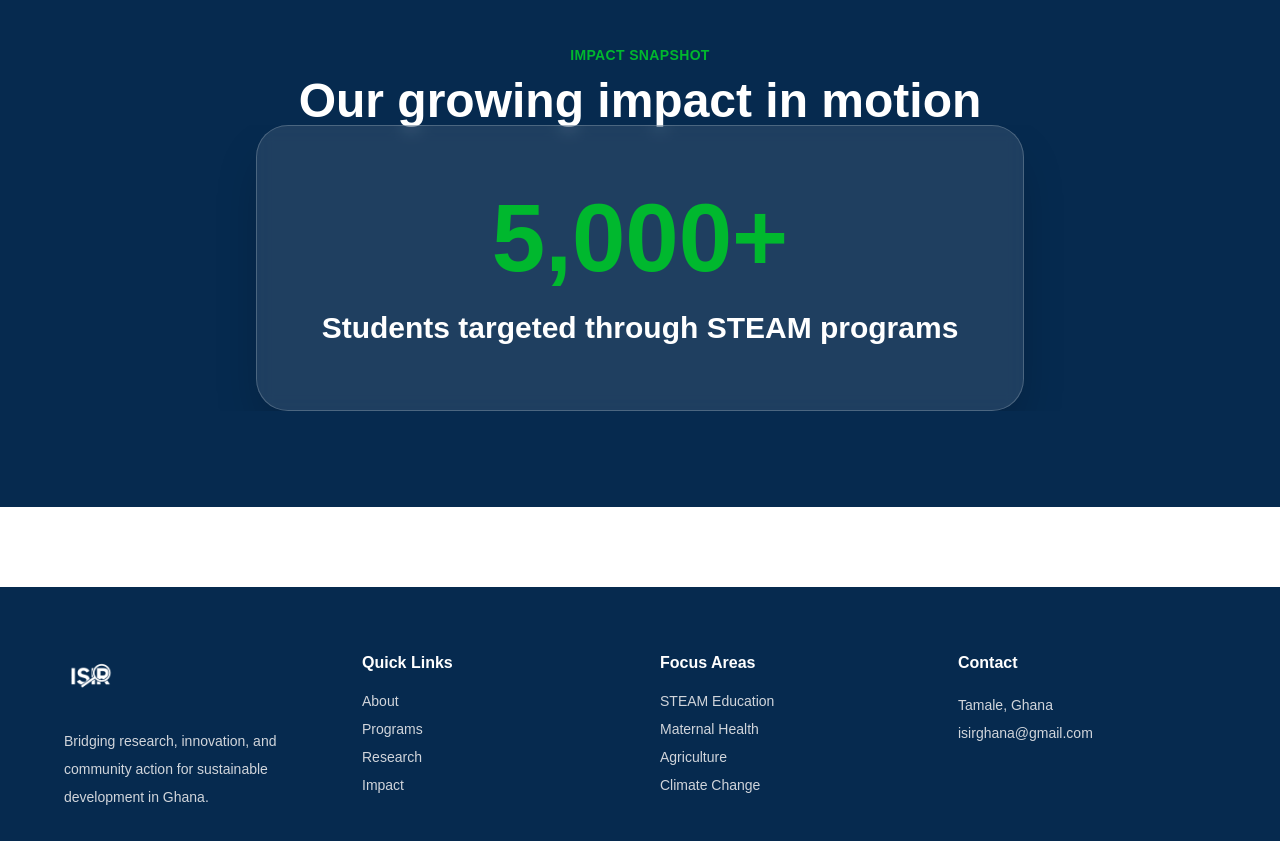
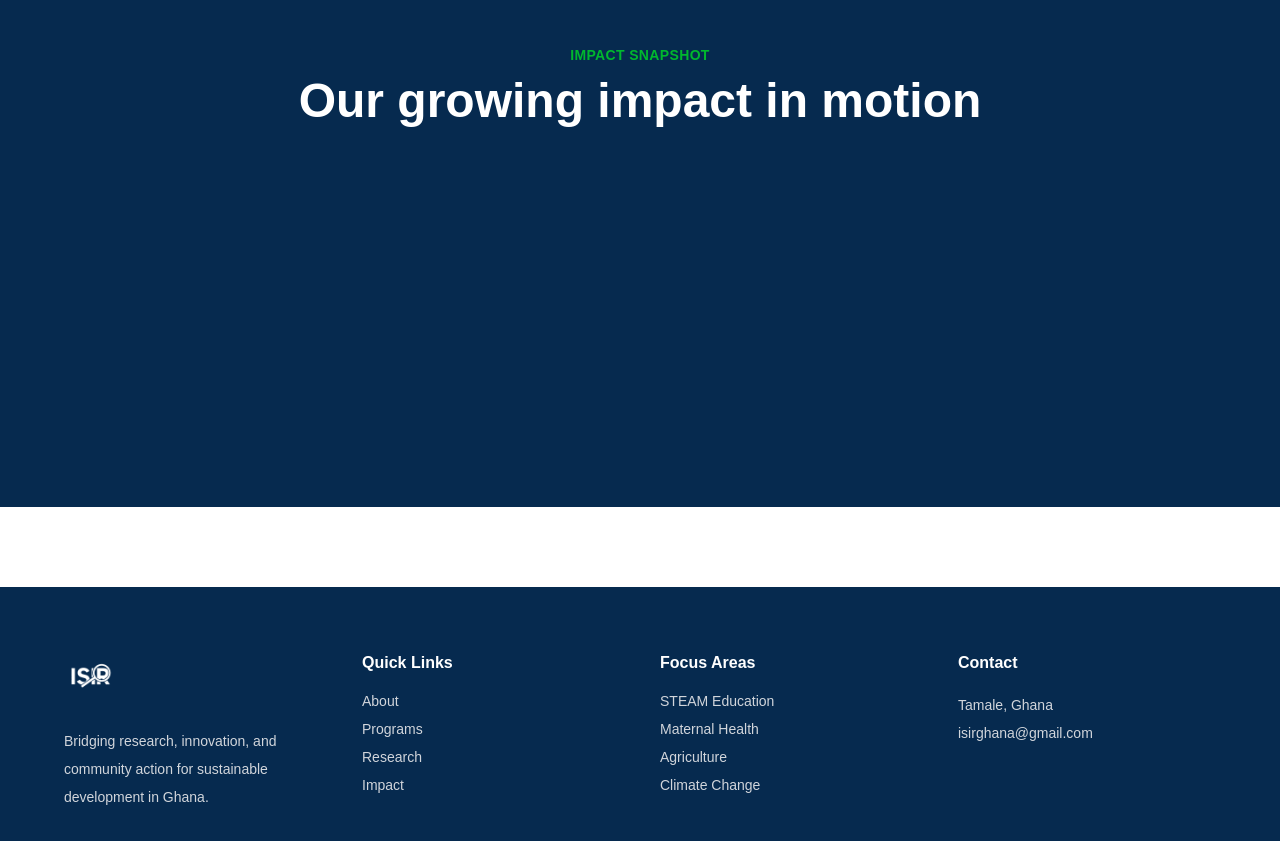
Before and after one commit to rashidasp28/isir-ghana-website, a Next.js app: page / in a window 1280 px wide. Shown: the part 2580-3421 px from the top of the page. Built offline with nearby package versions, Linux system fonts and the light colour scheme.

Commit message:
Make impact slider pause on each metric for readability

```diff
--- a/app/globals.css
+++ b/app/globals.css
@@ -21,15 +21,32 @@ body {
   padding-right: 1.5rem;
 }
 
-@keyframes impactSlide {
-  0% {
+@keyframes impactStepSlide {
+  0%, 14% {
     transform: translateX(0%);
   }
+  16%, 30% {
+    transform: translateX(-100%);
+  }
+  32%, 46% {
+    transform: translateX(-200%);
+  }
+  48%, 62% {
+    transform: translateX(-300%);
+  }
+  64%, 78% {
+    transform: translateX(-400%);
+  }
+  80%, 94% {
+    transform: translateX(-500%);
+  }
   100% {
-    transform: translateX(-600%);
+    transform: translateX(0%);
   }
 }
 
-.animate-impactSlide {
-  animation: impactSlide 36s linear infinite;
+.impact-step-slider {
+  width: 600%;
+  display: flex;
+  animation: impactStepSlide 30s infinite ease-in-out;
 }
```
